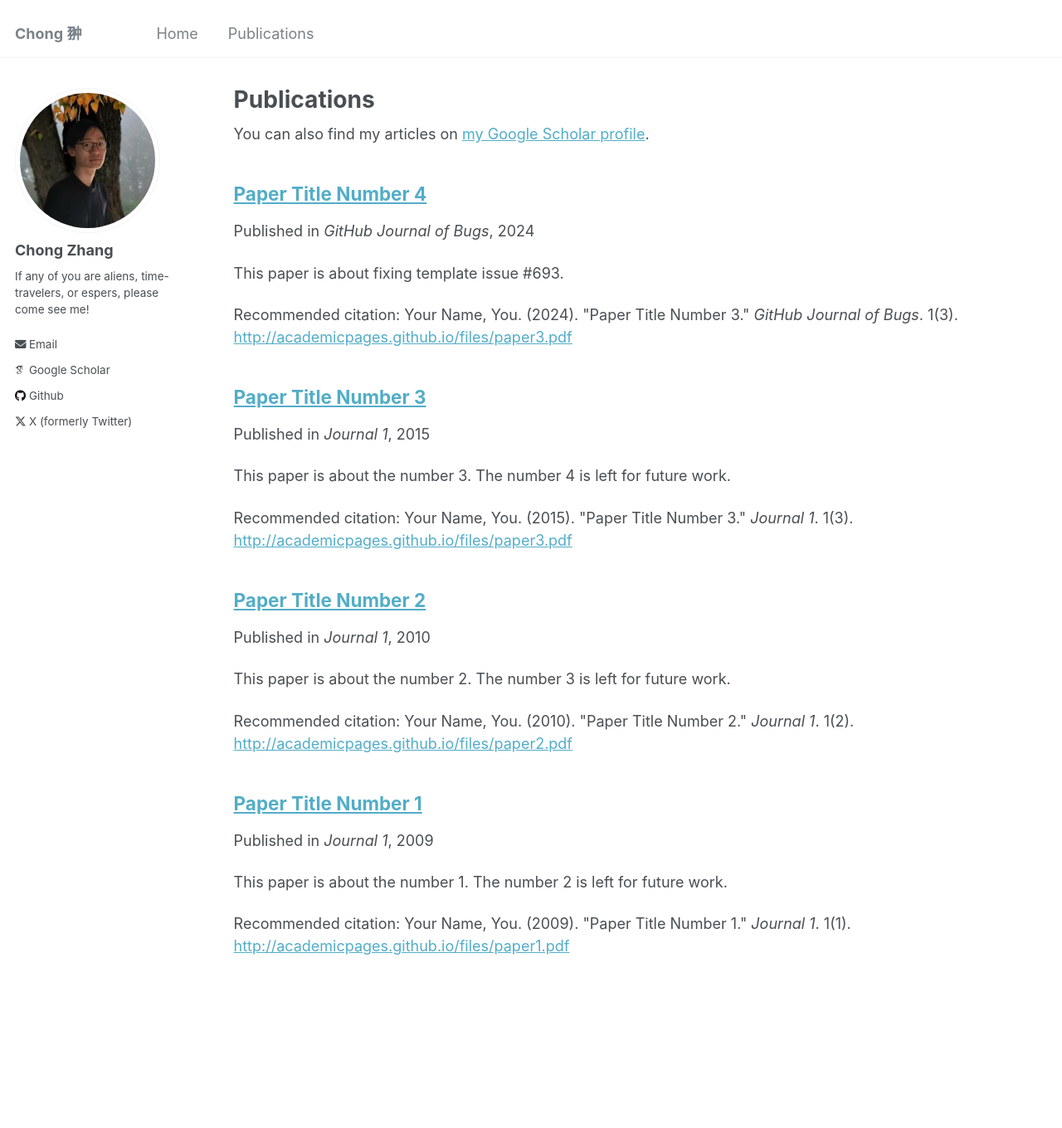
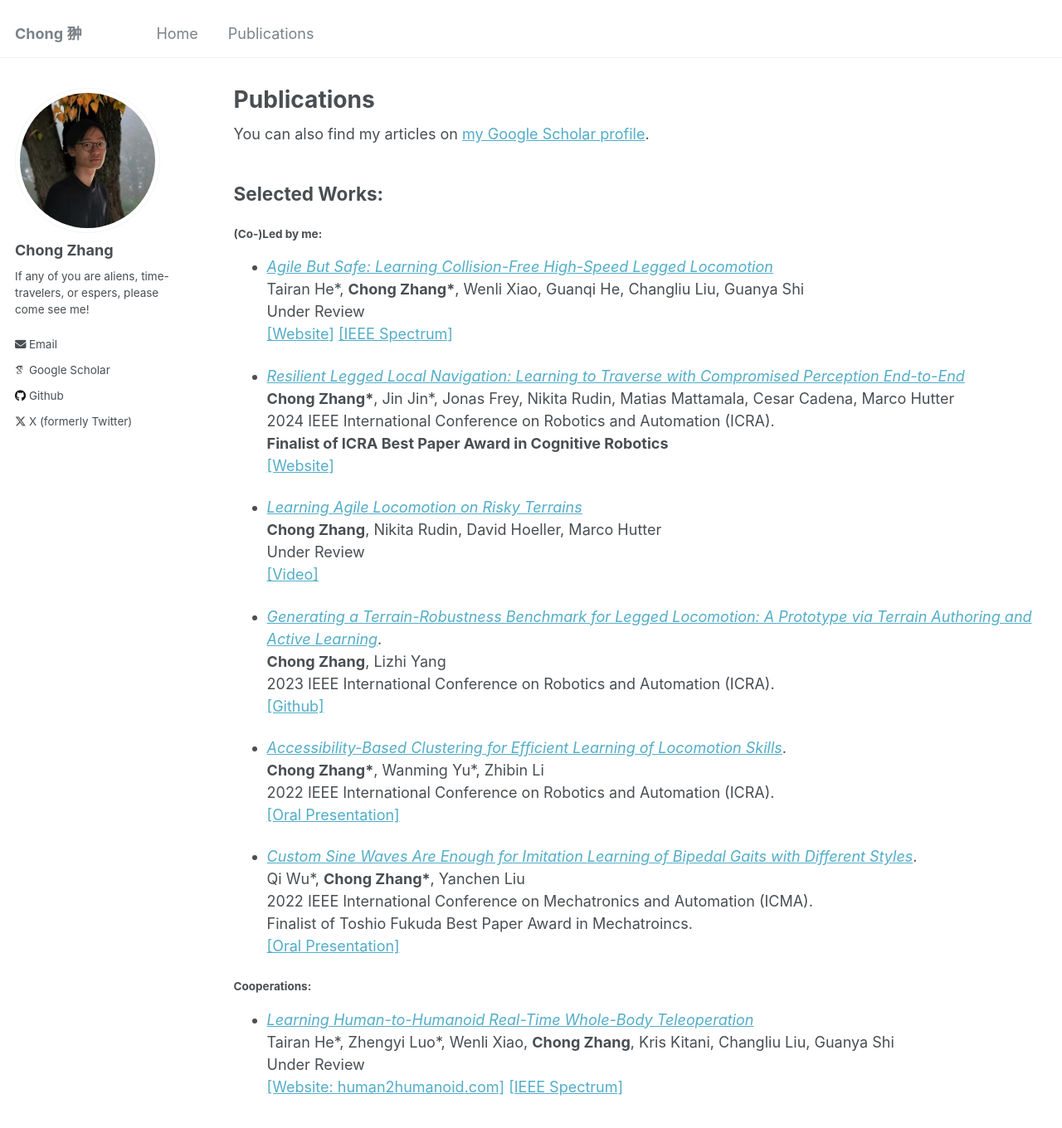
Before and after one commit to zita-ch/zita-ch.github.io, a Jekyll site: the page built from _pages/publications.md, in a window 1280 px wide and 1400 px high. Shown: the top 1360 px of the window at 83% size. Built offline with Jekyll 4.4.1, drawn with Linux system fonts in a browser that asks for light colours; some web fonts are replaced.

Commit message:
add papers

```diff
--- a/_pages/publications.md
+++ b/_pages/publications.md
@@ -6,11 +6,52 @@ author_profile: true
 ---
 
 {% if site.author.googlescholar %}
-  <div class="wordwrap">You can also find my articles on <a href="{{site.author.googlescholar}}">my Google Scholar profile</a>.</div>
+  <div class="wordwrap">You can also find my articles on <a href="{{site.author.googlescholar}}">my Google Scholar profile</a>.
+  </div>
 {% endif %}
 
-{% include base_path %}
+## **Selected Works:**
 
-{% for post in site.publications reversed %}
-  {% include archive-single.html %}
-{% endfor %}
+
+#### (Co-)Led by me:
+
+
++ [_Agile But Safe: Learning Collision-Free High-Speed Legged Locomotion_](https://arxiv.org/pdf/2401.17583.pdf)
+  Tairan He\*, **Chong Zhang\***, Wenli Xiao, Guanqi He, Changliu Liu, Guanya Shi
+  Under Review
+  [\[Website\]](https://agile-but-safe.github.io/) [\[IEEE Spectrum\]](https://spectrum.ieee.org/video-friday-agile-but-safe)
+
++ [_Resilient Legged Local Navigation: Learning to Traverse with Compromised Perception End-to-End_](https://arxiv.org/pdf/2310.03581.pdf)
+  **Chong Zhang\***, Jin Jin\*, Jonas Frey, Nikita Rudin, Matias Mattamala, Cesar Cadena, Marco Hutter
+  2024 IEEE International Conference on Robotics and Automation (ICRA).
+  **Finalist of ICRA Best Paper Award in Cognitive Robotics**
+  [\[Website\]](https://sites.google.com/leggedrobotics.com/resilient-navigation)
+
++ [_Learning Agile Locomotion on Risky Terrains_](https://arxiv.org/abs/2311.10484)
+  **Chong Zhang**, Nikita Rudin, David Hoeller, Marco Hutter
+  Under Review
+  [\[Video\]](https://www.youtube.com/watch?v=Z5X0J8OH6z4)
+
++ [_Generating a Terrain-Robustness Benchmark for Legged Locomotion: A Prototype via Terrain Authoring and Active Learning_](https://arxiv.org/pdf/2208.07681.pdf).
+  **Chong Zhang**, Lizhi Yang
+  2023 IEEE International Conference on Robotics and Automation (ICRA).
+  [\[Github\]](https://github.com/zita-ch/terrain_benchmark)
+
++ [_Accessibility-Based Clustering for Efficient Learning of Locomotion Skills_](https://arxiv.org/abs/2109.11191).
+  **Chong Zhang\***, Wanming Yu\*, Zhibin Li
+  2022 IEEE International Conference on Robotics and Automation (ICRA).
+   [\[Oral Presentation\]](/files/ICRA22_2387.mp4)
+
++ [_Custom Sine Waves Are Enough for Imitation Learning of Bipedal Gaits with Different Styles_](https://arxiv.org/pdf/2204.04157.pdf).
+  Qi Wu\*, **Chong Zhang\***, Yanchen Liu
+  2022 IEEE International Conference on Mechatronics and Automation (ICMA).
+  Finalist of Toshio Fukuda Best Paper Award in Mechatroincs.
+  [\[Oral Presentation\]](/files/icma2022oral_compressed.pdf)
+
+
+#### Cooperations:
+
++ [_Learning Human-to-Humanoid Real-Time Whole-Body Teleoperation_](https://human2humanoid.com/resources/H2O_paper.pdf)
+  Tairan He\*, Zhengyi Luo\*, Wenli Xiao, **Chong Zhang**, Kris Kitani, Changliu Liu, Guanya Shi
+  Under Review
+  [\[Website: human2humanoid.com\]](https://human2humanoid.com/) [\[IEEE Spectrum\]](https://spectrum.ieee.org/video-friday-human-to-humanoid)
```
